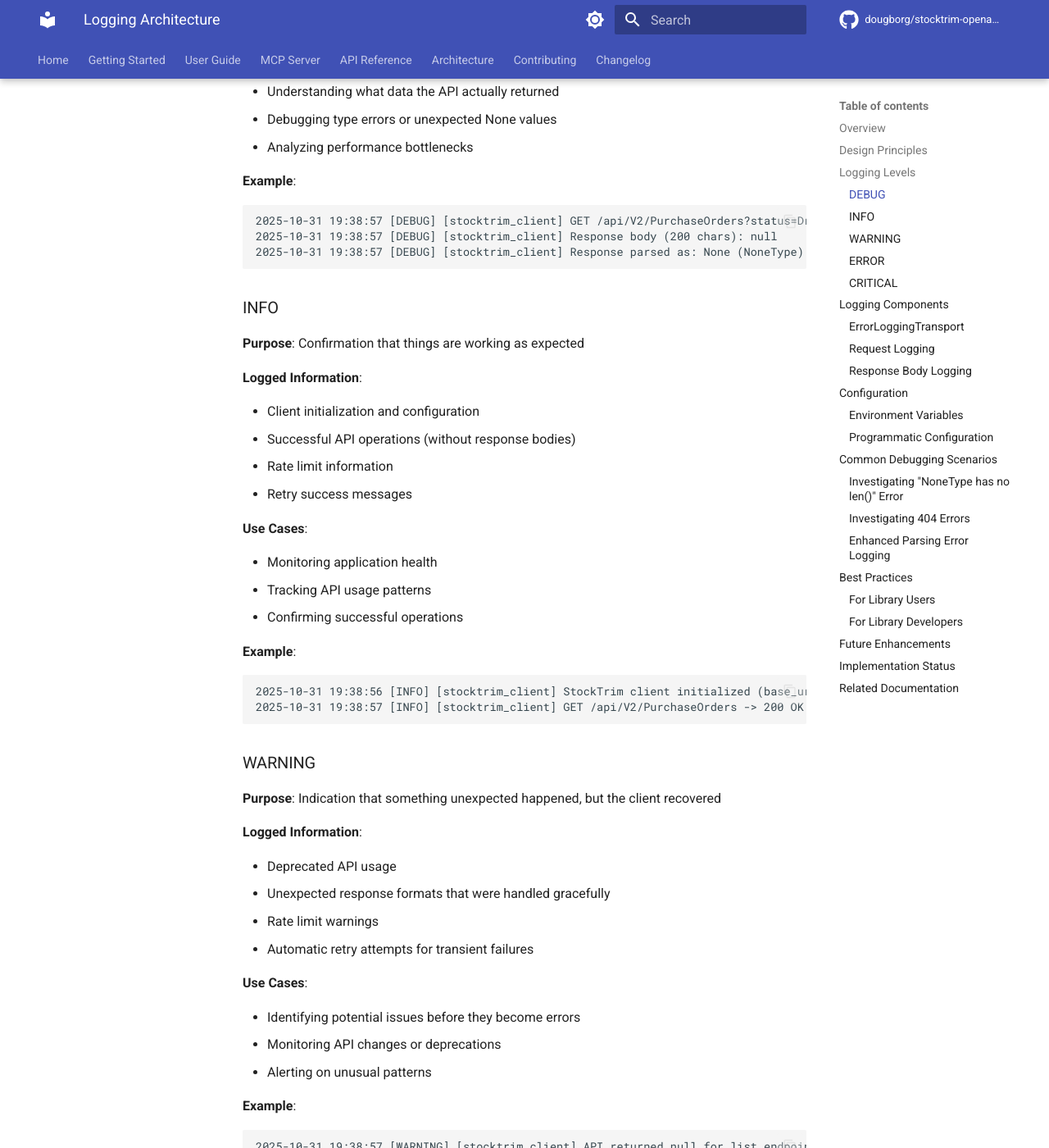
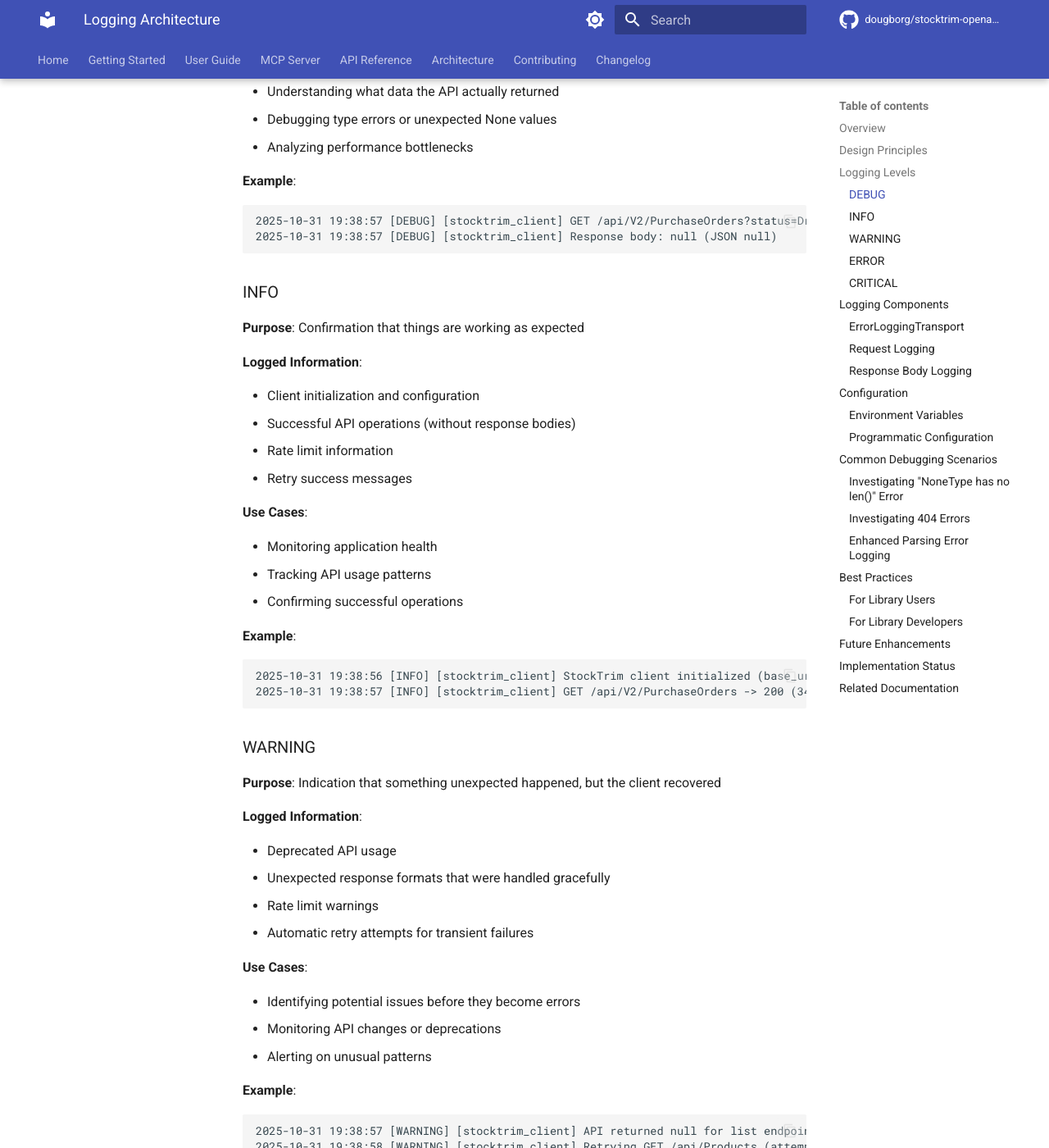
Before and after one commit to dougborg/stocktrim-openapi-client, an MkDocs documentation site: the page built from docs/architecture/logging.md, in a window 1280 px wide and 1400 px high, scrolled down 1095 px. Shown: the whole window at 82% size. Built offline with MkDocs 1.6.1 and Material for MkDocs 9.7.7, drawn with Linux system fonts in a browser that asks for light colours; comment, search, counter and statistics services are not loaded; the version menu is left out; some of the changed text lies outside the part shown.

Commit message:
fix: address Copilot review feedback on comprehensive logging
Address all actionable review comments from Copilot:

**Correctness Fixes:**
- Fix ellipsis logic to only append "..." when actually truncating (3 locations)
- Fix test timing assertions to use regex patterns instead of fragile exact checks
- Update documentation log examples to remove "OK" suffix (matches actual implementation)
- Change "Current/Desired" section to "Previous/New" (feature is implemented, not planned)

**API Improvements:**
- Make `error_logging_transport` public (remove underscore) - it's part of helper API
- Extract `MAX_NULL_FIELDS_TO_LOG = 20` as class constant for consistency
- Improve null response message: "null (JSON null)" is clearer than "parsed as None"

All tests passing (21/21).

````diff
--- a/docs/architecture/logging.md
+++ b/docs/architecture/logging.md
@@ -45,9 +45,8 @@
 **Example**:
 
 ```
-2025-10-31 19:38:57 [DEBUG] [stocktrim_client] GET /api/V2/PurchaseOrders?status=Draft -> 200 OK
-2025-10-31 19:38:57 [DEBUG] [stocktrim_client] Response body (200 chars): null
-2025-10-31 19:38:57 [DEBUG] [stocktrim_client] Response parsed as: None (NoneType)
+2025-10-31 19:38:57 [DEBUG] [stocktrim_client] GET /api/V2/PurchaseOrders?status=Draft -> 200 (150ms)
+2025-10-31 19:38:57 [DEBUG] [stocktrim_client] Response body: null (JSON null)
 ```
 
 ### INFO
@@ -71,7 +70,7 @@
 
 ```
 2025-10-31 19:38:56 [INFO] [stocktrim_client] StockTrim client initialized (base_url=https://api.stocktrim.com)
-2025-10-31 19:38:57 [INFO] [stocktrim_client] GET /api/V2/PurchaseOrders -> 200 OK (342ms)
+2025-10-31 19:38:57 [INFO] [stocktrim_client] GET /api/V2/PurchaseOrders -> 200 (342ms)
 ```
 
 ### WARNING
@@ -357,9 +356,8 @@
 **Expected DEBUG output**:
 
 ```
-DEBUG GET /api/V2/PurchaseOrders?status=Draft -> 200 OK
-DEBUG Response body: null (parsed as None)
-WARNING API returned null for list endpoint, converting to empty list
+DEBUG GET /api/V2/PurchaseOrders?status=Draft -> 200 (150ms)
+DEBUG Response body: null (JSON null)
 ```
 
 **Root Cause**: The API returned `null` instead of an empty array `[]`, and the
@@ -447,7 +445,7 @@
     order = PurchaseOrderResponseDto.from_dict(response.json())
 except (TypeError, ValueError, AttributeError) as e:
     # Log detailed error information with null field detection
-    self.client._error_logging_transport.log_parsing_error(e, response, request)
+    self.client.error_logging_transport.log_parsing_error(e, response, request)
     raise  # Re-raise the original error
 ```
 
````
Also changed, not shown: other parts of docs/architecture/logging.md (+2 -2 lines), 2 other files.
